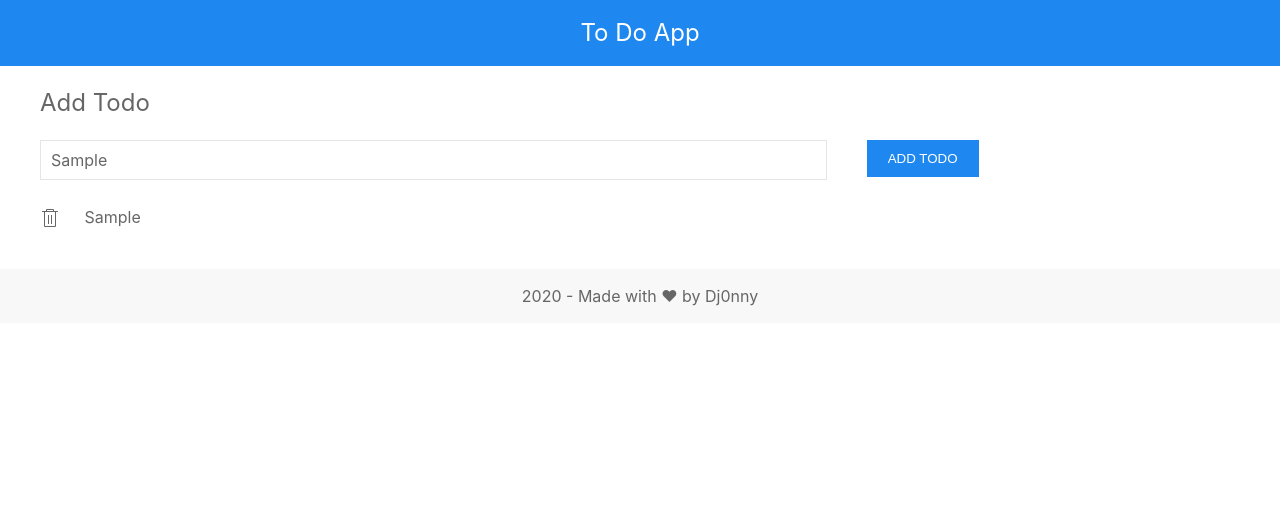
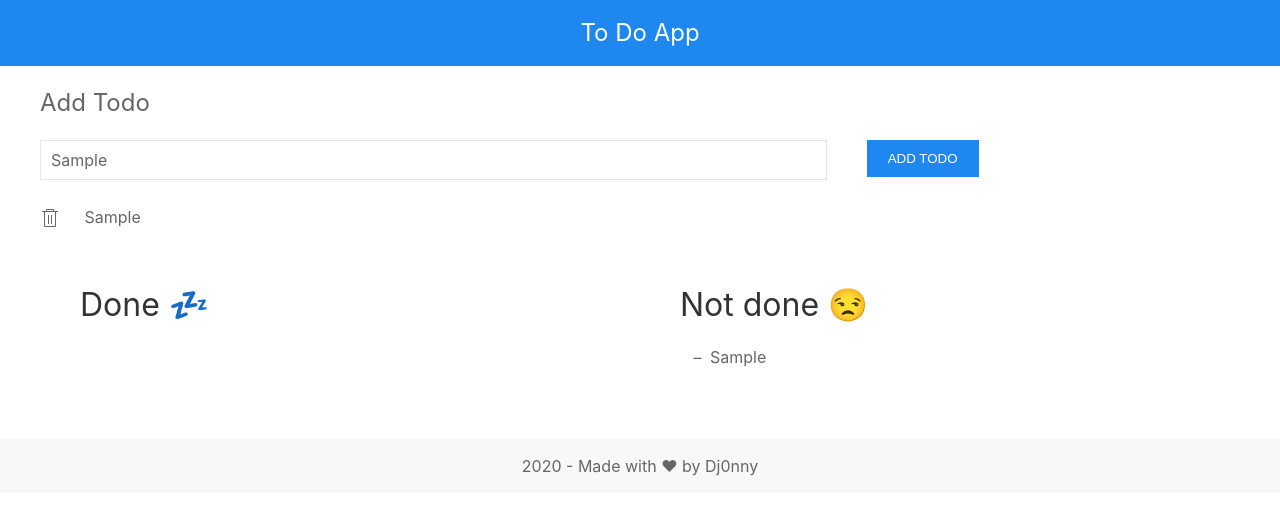
Before and after one commit to dj0nny/to-do-app, a Vue app: page /#/ in a window 1280 px wide. Both pictures are taken after typing "Sample" into the empty fields and a click on the button "ADD TODO". Shown: the top 514 px of the page. Built offline with nearby package versions, Linux system fonts and the light colour scheme.

Commit message:
add filtered list, edit README.md

```diff
--- /dev/null
+++ b/src/components/List.vue
@@ -0,0 +1,42 @@
+<template>
+  <div class="list uk-child-width-expand" uk-grid>
+    <div class="done-list">
+      <h2>Done 💤</h2>
+      <ul class="uk-list uk-list-hyphen">
+          <li v-for="todo in todoDone" :key="todo.id">{{todo.text}}</li>
+      </ul>
+    </div>
+    <div class="not-done-list">
+      <h2>Not done 😒</h2>
+      <ul class="uk-list uk-list-hyphen">
+          <li v-for="todo in todoNotDone" :key="todo.id">{{todo.text}}</li>
+      </ul>
+    </div>
+  </div>
+</template>
+
+<script>
+export default {
+  name: 'List',
+  props: {
+    todos: Array,
+  },
+  computed: {
+    todoDone() {
+      return this.todos.filter((item) => item.done);
+    },
+    todoNotDone() {
+      return this.todos.filter((item) => !item.done);
+    },
+  },
+  mounted() {
+    console.log(this.todos);
+  },
+};
+</script>
+
+<style scoped>
+.list {
+ margin: 50px 0;
+}
+</style>
--- a/src/views/Home.vue
+++ b/src/views/Home.vue
@@ -2,12 +2,14 @@
   <div class="home">
     <AddTodoForm @todoAdded="addTodo" />
     <TodoList :list="todos" @markedTodo="updateTodoList" @deletedTodo="updateTodoList" />
+    <List :todos="todos" />
   </div>
 </template>
 
 <script>
 import AddTodoForm from '../components/AddTodoForm.vue';
 import TodoList from '../components/TodoList.vue';
+import List from '../components/List.vue';
 
 export default {
   name: 'Home',
@@ -17,6 +19,7 @@ export default {
   components: {
     AddTodoForm,
     TodoList,
+    List,
   },
   methods: {
     addTodo(e) {
```
Also changed, not shown: 1 other file (tests, documents, lock files or other folders).
